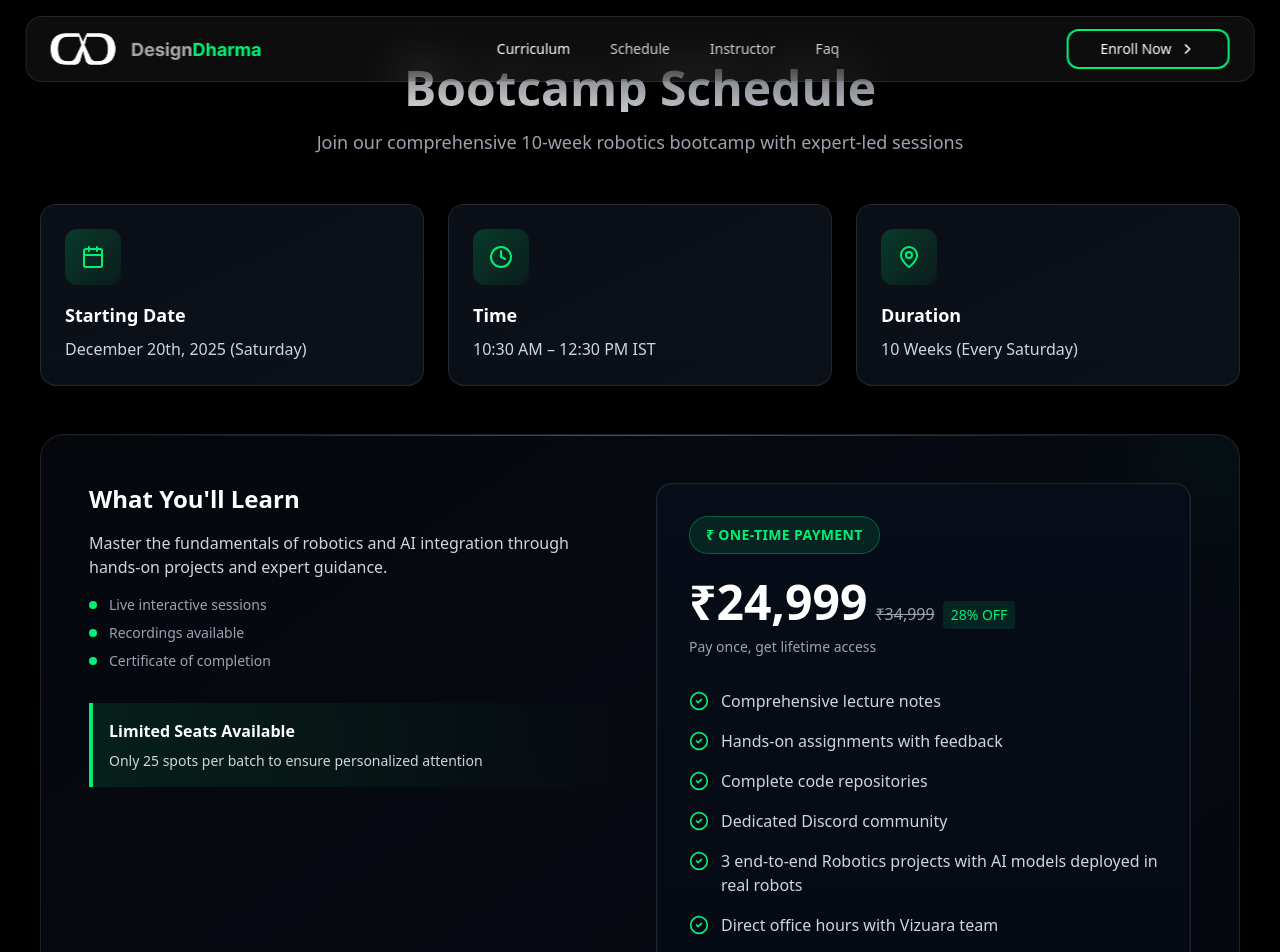
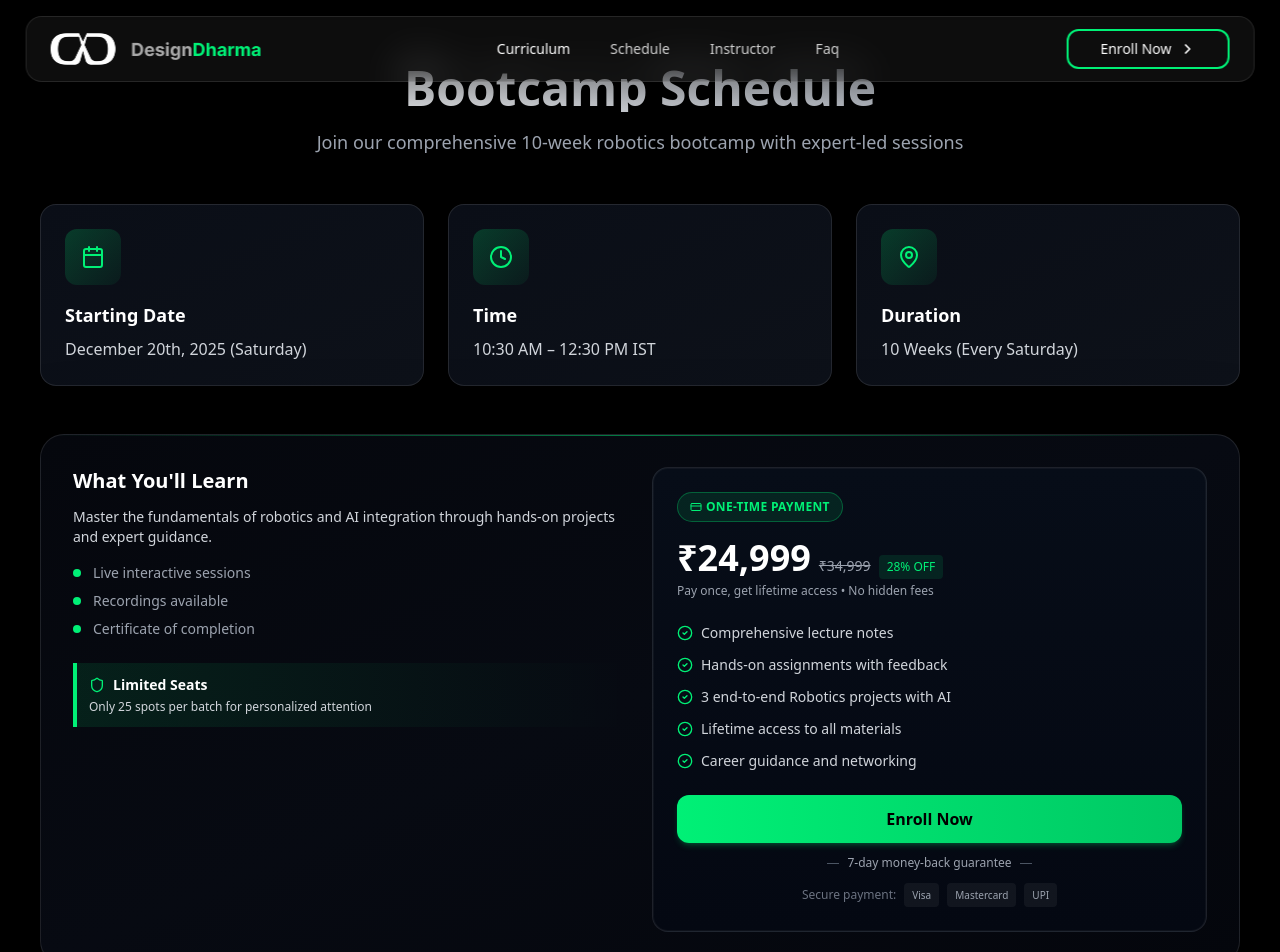
Before and after one commit to Roshani-sahu/Robotics-Learning1, a React app in the folder frontend/: page /schedule in a window 1280 px wide. Shown: the top 952 px of the page. Built offline with nearby package versions, Linux system fonts and the light colour scheme; the HTML template or start-up script is replaced by a standard one.

Commit message:
instructor added

```diff
--- a/frontend/src/main.tsx
+++ b/frontend/src/main.tsx
@@ -6,6 +6,8 @@ import './index.css'
 import HomePage from './pages/HomePage'
 import Curriculum from './pages/Curriculum'
 import Schedule from './pages/Schedule'
+import Instructor from './pages/Instructor'
+
 createRoot(document.getElementById('root')!).render(
   <StrictMode>
     <BrowserRouter>
@@ -13,6 +15,7 @@ createRoot(document.getElementById('root')!).render(
         <Route path='/' element={<HomePage />} />
         <Route path='/curriculum' element={<Curriculum />} />
         <Route path='/schedule' element={<Schedule />} />
+        <Route path='/instructor' element={<Instructor />} />
       </Routes>
     </BrowserRouter>
   </StrictMode>
--- /dev/null
+++ b/frontend/src/pages/Instructor.tsx
@@ -0,0 +1,86 @@
+import React from 'react'
+import Header from '../components/Header'
+const Instructor: React.FC = () => {
+  return (
+    <div className='min-h-screen w-full bg-black text-white px-6 py-20'>
+      <Header />
+      {/* Top Heading */}
+      <div className='text-center mb-16'>
+        <p className='tracking-widest text-sm text-[#00F076] uppercase mb-4'>
+          Meet Your Instructor
+        </p>
+        <h1 className='text-4xl md:text-6xl font-bold'>
+          Dr. Rajat <span className='text-[#00F076]'>Dandekar</span>
+        </h1>
+      </div>
+      {/* Main Card */}
+      <div className='max-w-6xl mx-auto bg-black border border-white/10 rounded-3xl p-8 md:p-12'>
+        <div className='grid grid-cols-1 md:grid-cols-3 gap-10 items-start'>
+          {/* Image */}
+          <div className='flex justify-center'>
+            <div className='rounded-2xl border-4 border-[#00F076] p-1'>
+              <img
+                src='/media/instructor.png'
+                alt='Instructor'
+                className='h-[320px] w-[260px] object-cover rounded-xl grayscale'
+              />
+            </div>
+          </div>
+
+          {/* Content */}
+          <div className='md:col-span-2 space-y-8'>
+            {/* Teaching Experience */}
+            <div>
+              <h3 className='text-[#00F076] font-semibold text-lg mb-2'>
+                Teaching Experience
+              </h3>
+              <p className='text-white/80 leading-relaxed'>
+                Dr. Dandekar has successfully taught the acclaimed “Reasoning
+                LLM from Scratch” course, helping hundreds of students master
+                complex AI concepts through practical, hands-on learning.
+              </p>
+            </div>
+
+            {/* Research Background */}
+            <div>
+              <h3 className='text-[#00F076] font-semibold text-lg mb-2'>
+                Research Background
+              </h3>
+              <p className='text-white/80 leading-relaxed'>
+                With extensive research experience in reinforcement learning and
+                deep learning at top-tier institutions, Dr. Dandekar brings
+                cutting-edge knowledge directly to the classroom.
+              </p>
+            </div>
+
+            {/* LinkedIn Button */}
+            <div>
+              <a
+                href='#'
+                className='inline-flex items-center gap-2 border border-white/20 px-5 py-3 rounded-lg hover:border-[#00F076] hover:text-[#00F076] transition'
+              >
+                <span className='text-lg'>in</span>
+                <span className='font-medium'>Connect on LinkedIn</span>
+              </a>
+            </div>
+          </div>
+        </div>
+
+        {/* Divider */}
+        <div className='my-12 h-px w-full bg-white/10' />
+
+        {/* Education Section */}
+        <div className='text-center'>
+          <h2 className='text-2xl font-semibold mb-4'>Education</h2>
+          <p className='text-white/70 max-w-3xl mx-auto'>
+            Ph.D. in Artificial Intelligence with specialization in
+            Reinforcement Learning and Large Language Models from top-tier
+            global research institutions.
+          </p>
+        </div>
+      </div>
+    </div>
+  )
+}
+
+export default Instructor
--- a/frontend/src/pages/Schedule.tsx
+++ b/frontend/src/pages/Schedule.tsx
@@ -1,6 +1,13 @@
 import React from 'react'
 import Header from '../components/Header'
-import { Calendar, Clock, MapPin, CheckCircle2 } from 'lucide-react'
+import {
+  Calendar,
+  Clock,
+  MapPin,
+  CheckCircle2,
+  Shield,
+  CreditCard
+} from 'lucide-react'
 
 const Schedule: React.FC = () => {
   const scheduleItems = [
@@ -21,13 +28,11 @@ const Schedule: React.FC = () => {
     }
   ]
 
+  // Reduced to 5 key features only
   const features = [
     'Comprehensive lecture notes',
     'Hands-on assignments with feedback',
-    'Complete code repositories',
-    'Dedicated Discord community',
-    '3 end-to-end Robotics projects with AI models deployed in real robots',
-    'Direct office hours with Vizuara team',
+    '3 end-to-end Robotics projects with AI',
     'Lifetime access to all materials',
     'Career guidance and networking'
   ]
@@ -70,19 +75,17 @@ const Schedule: React.FC = () => {
           })}
         </div>
 
-        {/* Pricing Section */}
+        {/* Pricing Section - Compact Layout */}
         <div className='relative rounded-3xl overflow-hidden bg-gradient-to-br from-[#05070d] via-[#070a12] to-[#04060c] border border-white/10 shadow-[0_20px_80px_rgba(0,0,0,0.7)]'>
           {/* Decorative Elements */}
           <div className='absolute top-0 left-0 right-0 h-px bg-gradient-to-r from-transparent via-[#00F076]/50 to-transparent' />
-          <div className='absolute -top-20 -right-20 w-40 h-40 bg-[#00F076]/5 rounded-full blur-3xl' />
-          <div className='absolute -bottom-20 -left-20 w-40 h-40 bg-[#00F076]/5 rounded-full blur-3xl' />
 
-          <div className='relative grid grid-cols-1 lg:grid-cols-2 gap-8 p-8 md:p-12'>
+          <div className='relative grid grid-cols-1 lg:grid-cols-2 gap-6 p-6 md:p-8'>
             {/* Left Column - Additional Info */}
-            <div className='space-y-8'>
+            <div className='space-y-6'>
               <div>
-                <h3 className='text-2xl font-bold mb-4'>What You'll Learn</h3>
-                <p className='text-gray-300 mb-4'>
+                <h3 className='text-xl font-bold mb-3'>What You'll Learn</h3>
+                <p className='text-gray-300 mb-4 text-sm'>
                   Master the fundamentals of robotics and AI integration through
                   hands-on projects and expert guidance.
                 </p>
@@ -108,73 +111,80 @@ const Schedule: React.FC = () => {
                 </div>
               </div>
 
-              <div className='bg-gradient-to-r from-[#00F076]/10 to-transparent border-l-4 border-[#00F076] p-4 rounded-r-lg'>
-                <h4 className='font-semibold mb-2'>Limited Seats Available</h4>
-                <p className='text-sm text-gray-300'>
-                  Only 25 spots per batch to ensure personalized attention
+              <div className='bg-gradient-to-r from-[#00F076]/10 to-transparent border-l-4 border-[#00F076] p-3 rounded-r-lg'>
+                <div className='flex items-center gap-2 mb-1'>
+                  <Shield size={16} className='text-[#00F076]' />
+                  <h4 className='font-semibold text-sm'>Limited Seats</h4>
+                </div>
+                <p className='text-xs text-gray-300'>
+                  Only 25 spots per batch for personalized attention
                 </p>
               </div>
             </div>
 
-            {/* Right Column - Pricing Card */}
+            {/* Right Column - Compact Pricing Card */}
             <div className='relative'>
-              <div className='relative rounded-2xl bg-gradient-to-b from-[#070d18] to-[#040812] border border-white/10 p-8 shadow-[inset_0_0_0_1px_rgba(255,255,255,0.04)]'>
+              <div className='relative rounded-2xl bg-gradient-to-b from-[#070d18] to-[#040812] border border-white/10 p-6 shadow-[inset_0_0_0_1px_rgba(255,255,255,0.04)]'>
                 {/* Price Badge */}
-                <div className='inline-flex items-center gap-2 px-4 py-2 rounded-full bg-[#00F076]/10 border border-[#00F076]/30 mb-6'>
-                  <span className='text-sm font-semibold text-[#00F076] tracking-wide'>
-                    ₹ ONE-TIME PAYMENT
+                <div className='inline-flex items-center gap-1 px-3 py-1.5 rounded-full bg-[#00F076]/10 border border-[#00F076]/30 mb-4'>
+                  <CreditCard size={12} className='text-[#00F076]' />
+                  <span className='text-xs font-semibold text-[#00F076] tracking-wide'>
+                    ONE-TIME PAYMENT
                   </span>
                 </div>
 
                 {/* Price */}
-                <div className='mb-8'>
-                  <div className='flex items-baseline gap-2'>
-                    <h3 className='text-5xl font-bold'>₹24,999</h3>
-                    <span className='text-gray-400 line-through'>₹34,999</span>
-                    <span className='text-sm text-[#00F076] bg-[#00F076]/10 px-2 py-1 rounded'>
+                <div className='mb-6'>
+                  <div className='flex items-baseline gap-2 mb-1'>
+                    <h3 className='text-4xl font-bold'>₹24,999</h3>
+                    <span className='text-gray-400 line-through text-sm'>
+                      ₹34,999
+                    </span>
+                    <span className='text-xs text-[#00F076] bg-[#00F076]/10 px-2 py-1 rounded'>
                       28% OFF
                     </span>
                   </div>
-                  <p className='text-gray-400 text-sm mt-2'>
-                    Pay once, get lifetime access
+                  <p className='text-gray-400 text-xs'>
+                    Pay once, get lifetime access • No hidden fees
                   </p>
                 </div>
 
-                {/* Features List */}
-                <ul className='space-y-4 mb-8'>
+                {/* 5 Features List - No Scroll */}
+                <ul className='space-y-3 mb-6'>
                   {features.map((item, index) => (
-                    <li key={index} className='flex items-start gap-3'>
+                    <li key={index} className='flex items-start gap-2'>
                       <CheckCircle2
-                        size={20}
+                        size={16}
                         className='text-[#00F076] mt-0.5 flex-shrink-0'
                       />
-                      <span className='text-gray-300'>{item}</span>
+                      <span className='text-gray-300 text-sm'>{item}</span>
                     </li>
                   ))}
                 </ul>
 
                 {/* CTA Button */}
-                <div className='space-y-4'>
-                  <button className='w-full py-4 rounded-xl font-semibold text-lg text-black bg-gradient-to-r from-[#00F076] to-[#00C864] hover:opacity-90 transition-all duration-300 transform hover:scale-[1.02] active:scale-[0.98] shadow-lg shadow-[#00F076]/20'>
+                <div className='space-y-3'>
+                  <button className='w-full py-3 rounded-xl font-semibold text-base text-black bg-gradient-to-r from-[#00F076] to-[#00C864] hover:opacity-90 transition-all duration-300 transform hover:scale-[1.02] active:scale-[0.98] shadow-md shadow-[#00F076]/20'>
                     Enroll Now
                   </button>
 
-                  <div className='flex items-center justify-center gap-2 text-sm text-gray-400'>
-                    <div className='w-4 h-px bg-gray-600' />
+                  <div className='flex flex-col items-center gap-1 text-xs text-gray-400'>
+                    <div className='flex items-center gap-2'>
+                      <div className='w-3 h-px bg-gray-600' />
                       <span>7-day money-back guarantee</span>
-                    <div className='w-4 h-px bg-gray-600' />
-                  </div>
-                </div>
+                      <div className='w-3 h-px bg-gray-600' />
                     </div>
 
-              {/* Payment Methods */}
-              <div className='flex items-center justify-center gap-6 mt-6'>
-                <div className='text-xs text-gray-400'>Secure payment by</div>
-                <div className='flex gap-4'>
-                  {['Visa', 'Mastercard', 'Razorpay', 'UPI'].map(method => (
+                    {/* Compact Payment Methods */}
+                    <div className='flex items-center gap-2 mt-2'>
+                      <span className='text-xs text-gray-500'>
+                        Secure payment:
+                      </span>
+                      <div className='flex gap-2'>
+                        {['Visa', 'Mastercard', 'UPI'].map(method => (
                           <div
                             key={method}
-                      className='px-3 py-1.5 bg-white/5 rounded-lg text-xs'
+                            className='px-2 py-1 bg-white/5 rounded text-[10px]'
                           >
                             {method}
                           </div>
@@ -184,9 +194,12 @@ const Schedule: React.FC = () => {
                   </div>
                 </div>
               </div>
+            </div>
+          </div>
+        </div>
 
         {/* Footer Note */}
-        <div className='text-center mt-8 text-gray-500 text-sm'>
+        <div className='text-center mt-6 text-gray-500 text-sm'>
           <p>
             Need help deciding?{' '}
             <a href='#' className='text-[#00F076] hover:underline'>
```
Lines whose indentation alone changed are shown as unchanged.
